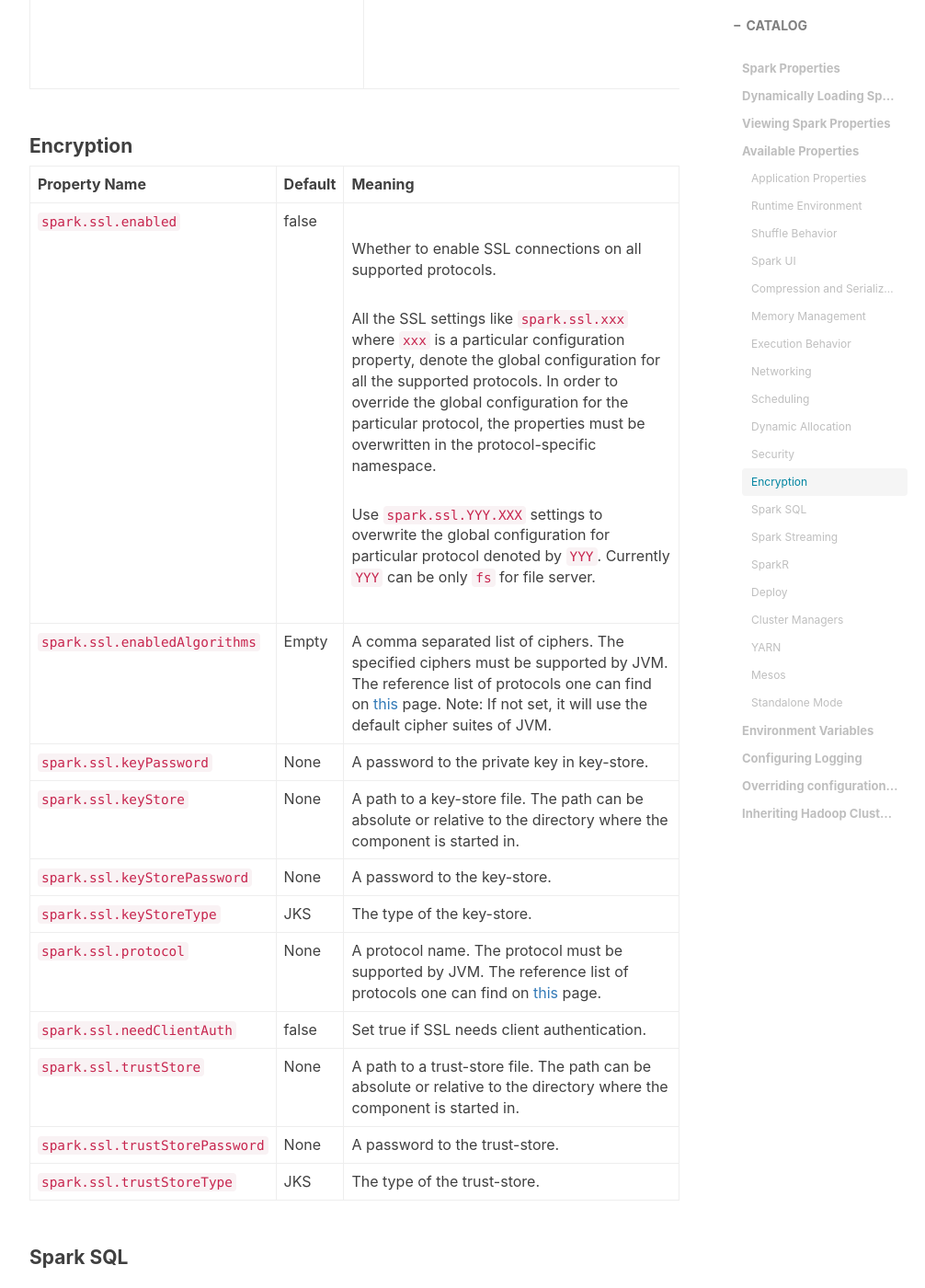
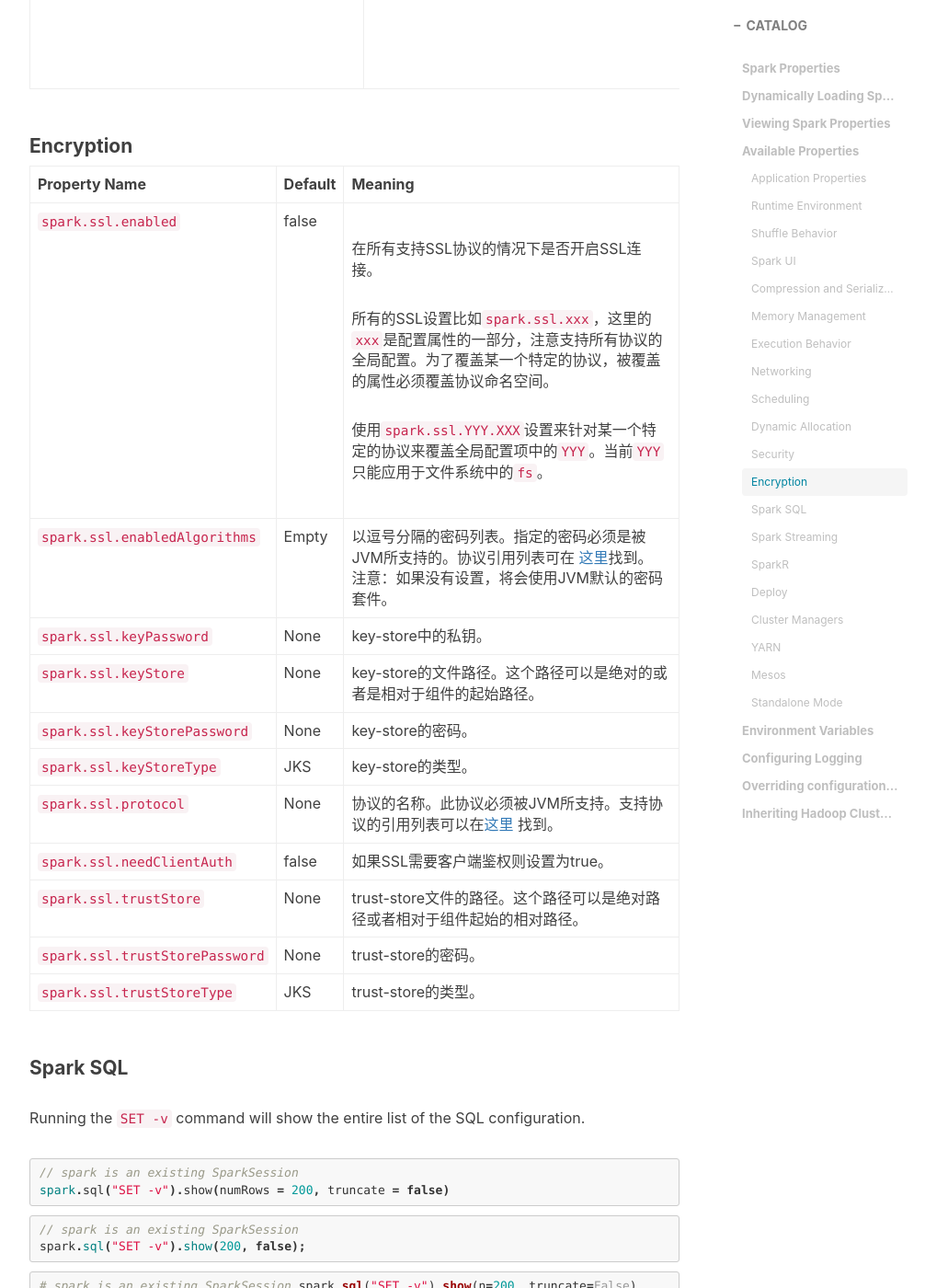
Before and after one commit to shoppingwang/shoppingwang.github.io, a Jekyll site: the page built from _posts/2016-07-17-spark-configuration-translation-for-latest.markdown, in a window 1280 px wide and 1400 px high, scrolled down 21469 px. Shown: the whole window at 92% size, without its empty margins (233-1239 px from the left). Built offline with Jekyll 4.4.1, drawn with Linux system fonts in a browser that asks for light colours; nearby versions of some CDN libraries; comment, search, counter and statistics services are not loaded.

Commit message:
Encryption Translation

```diff
--- a/_posts/2016-07-17-spark-configuration-translation-for-latest.markdown
+++ b/_posts/2016-07-17-spark-configuration-translation-for-latest.markdown
@@ -1205,94 +1205,84 @@
         <td><code>spark.ssl.enabled</code></td>
         <td>false</td>
         <td>
-            <p>Whether to enable SSL connections on all supported protocols.</p>
-
-            <p>All the SSL settings like <code>spark.ssl.xxx</code> where <code>xxx</code> is a
-            particular configuration property, denote the global configuration for all the supported
-            protocols. In order to override the global configuration for the particular protocol,
-            the properties must be overwritten in the protocol-specific namespace.</p>
-
-            <p>Use <code>spark.ssl.YYY.XXX</code> settings to overwrite the global configuration for
-            particular protocol denoted by <code>YYY</code>. Currently <code>YYY</code> can be
-            only <code>fs</code> for file server.</p>
+            <p>在所有支持SSL协议的情况下是否开启SSL连接。</p>
+
+            <p>所有的SSL设置比如<code>spark.ssl.xxx</code>，这里的<code>xxx</code>是配置属性的一部分，注意支持所有协议的全局配置。为了覆盖某一个特定的协议，被覆盖的属性必须覆盖协议命名空间。</p>
+
+            <p>使用<code>spark.ssl.YYY.XXX</code>设置来针对某一个特定的协议来覆盖全局配置项中的<code>YYY</code>。当前<code>YYY</code>只能应用于文件系统中的<code>fs</code>。</p>
         </td>
     </tr>
     <tr>
         <td><code>spark.ssl.enabledAlgorithms</code></td>
         <td>Empty</td>
         <td>
-            A comma separated list of ciphers. The specified ciphers must be supported by JVM.
-            The reference list of protocols one can find on
-            <a href="https://blogs.oracle.com/java-platform-group/entry/diagnosing_tls_ssl_and_https">this</a>
-            page.
-            Note: If not set, it will use the default cipher suites of JVM.
+            以逗号分隔的密码列表。指定的密码必须是被JVM所支持的。协议引用列表可在
+            <a href="https://blogs.oracle.com/java-platform-group/entry/diagnosing_tls_ssl_and_https">这里</a>找到。
+            注意：如果没有设置，将会使用JVM默认的密码套件。
         </td>
     </tr>
     <tr>
         <td><code>spark.ssl.keyPassword</code></td>
         <td>None</td>
         <td>
-            A password to the private key in key-store.
+            key-store中的私钥。
         </td>
     </tr>
     <tr>
         <td><code>spark.ssl.keyStore</code></td>
         <td>None</td>
         <td>
-            A path to a key-store file. The path can be absolute or relative to the directory where
-            the component is started in.
+            key-store的文件路径。这个路径可以是绝对的或者是相对于组件的起始路径。
         </td>
     </tr>
     <tr>
         <td><code>spark.ssl.keyStorePassword</code></td>
         <td>None</td>
         <td>
-            A password to the key-store.
+            key-store的密码。
         </td>
     </tr>
     <tr>
         <td><code>spark.ssl.keyStoreType</code></td>
         <td>JKS</td>
         <td>
-            The type of the key-store.
+            key-store的类型。
         </td>
     </tr>
     <tr>
         <td><code>spark.ssl.protocol</code></td>
         <td>None</td>
         <td>
-            A protocol name. The protocol must be supported by JVM. The reference list of protocols
-            one can find on <a href="https://blogs.oracle.com/java-platform-group/entry/diagnosing_tls_ssl_and_https">this</a>
-            page.
+            协议的名称。此协议必须被JVM所支持。支持协议的引用列表可以在<a href="https://blogs.oracle.com/java-platform-group/entry/diagnosing_tls_ssl_and_https">这里</a>
+            找到。
         </td>
     </tr>
     <tr>
         <td><code>spark.ssl.needClientAuth</code></td>
         <td>false</td>
         <td>
-            Set true if SSL needs client authentication.
+            如果SSL需要客户端鉴权则设置为true。
         </td>
     </tr>
     <tr>
         <td><code>spark.ssl.trustStore</code></td>
         <td>None</td>
         <td>
-            A path to a trust-store file. The path can be absolute or relative to the directory
-            where the component is started in.
+            trust-store文件的路径。这个路径可以是绝对路径或者相对于组件起始的相对路径。
         </td>
     </tr>
     <tr>
         <td><code>spark.ssl.trustStorePassword</code></td>
         <td>None</td>
         <td>
-            A password to the trust-store.
+            trust-store的密码。
         </td>
     </tr>
     <tr>
         <td><code>spark.ssl.trustStoreType</code></td>
         <td>JKS</td>
         <td>
-            The type of the trust-store.
+            trust-store的类型。
         </td>
     </tr>
 </table>
```
